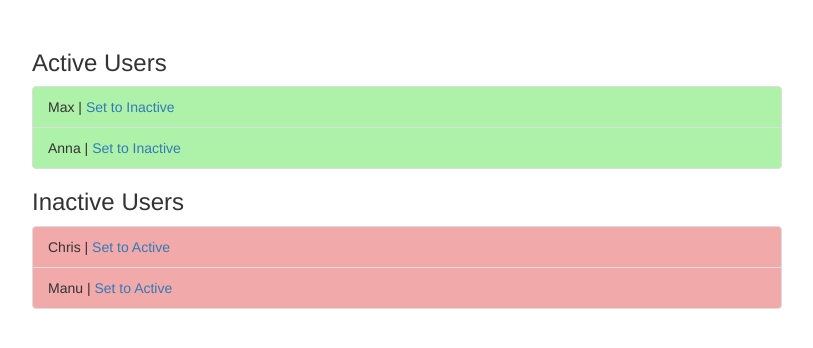
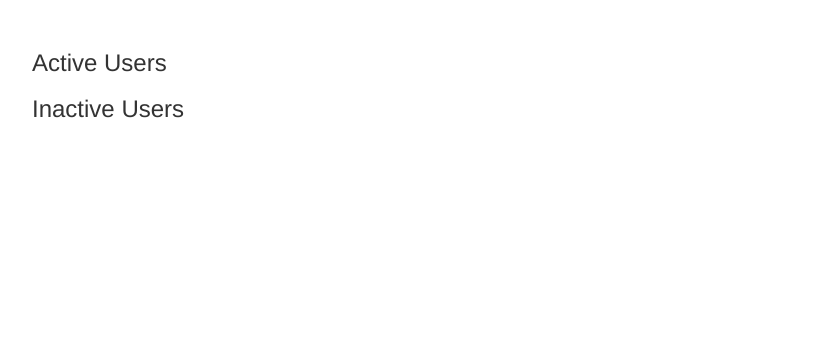
Before and after one commit to ddeveloper72/Angular-services-assignment, an Angular app: page / in a window 1280 px wide. Shown: the top 348 px of the page, without its empty margins (233-1046 px from the left). Built offline with nearby package versions, Linux system fonts and the light colour scheme.

Commit message:
Removed properties from template. The active/inactive components communicate with personnel.service

```diff
--- a/src/app/app.component.html
+++ b/src/app/app.component.html
@@ -1,12 +1,8 @@
 <div class="container">
   <div class="row">
-    <div class="col-xs-12 col-md-8 col-md-offset-2">
-      <app-active-users
-        [users]="activeUsers"
-        (userSetToInactive)="onSetToInactive($event)"></app-active-users>
-      <app-inactive-users
-        [users]="inactiveUsers"
-        (userSetToActive)="onSetToActive($event)"></app-inactive-users>
+    <div class="col-sm-12 col-md-8 col-md-offset-2">
+      <app-active-users></app-active-users>
+      <app-inactive-users></app-inactive-users>
     </div>
     <!--
       Optimize this app by adding a UsersService which manages the active and inactive users.
```
